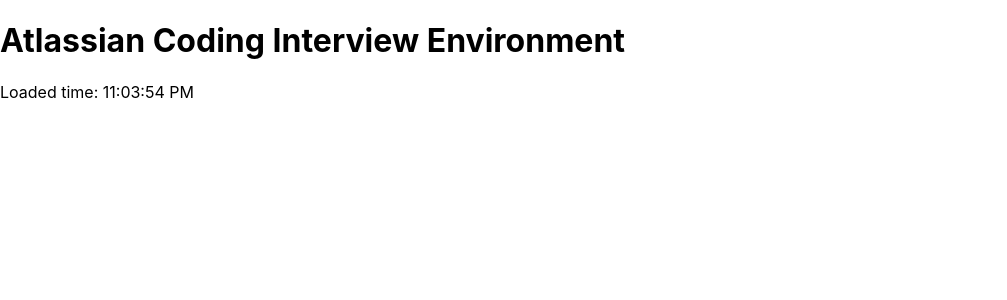
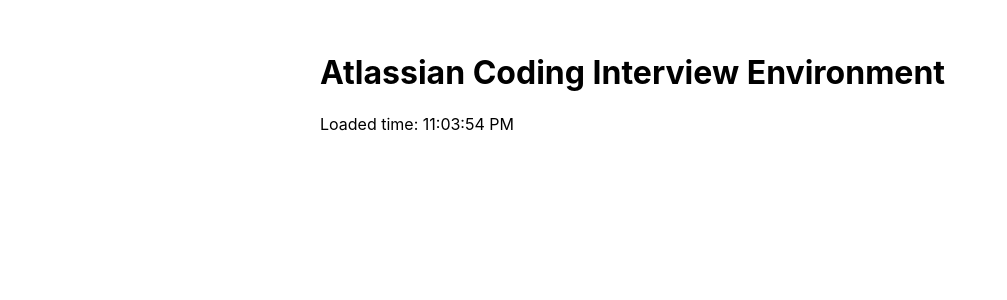
Before and after one commit to devonpis/little-ui, a React (Create React App) app: page / in a window 1280 px wide. Shown: the top 300 px of the page, without its empty margins (0-1007 px from the left). Built offline with nearby package versions, Linux system fonts and the light colour scheme.

Commit message:
feat: update style

```diff
--- a/src/App.css
+++ b/src/App.css
@@ -10,3 +10,9 @@
 #skip-to-content:hover, #skip-to-content:focus {
   height: auto;
 }
+.master-layout {
+  width: 100%;
+  max-width: 640px;
+  margin: 0 auto;
+  padding: 2rem;
+}
```
